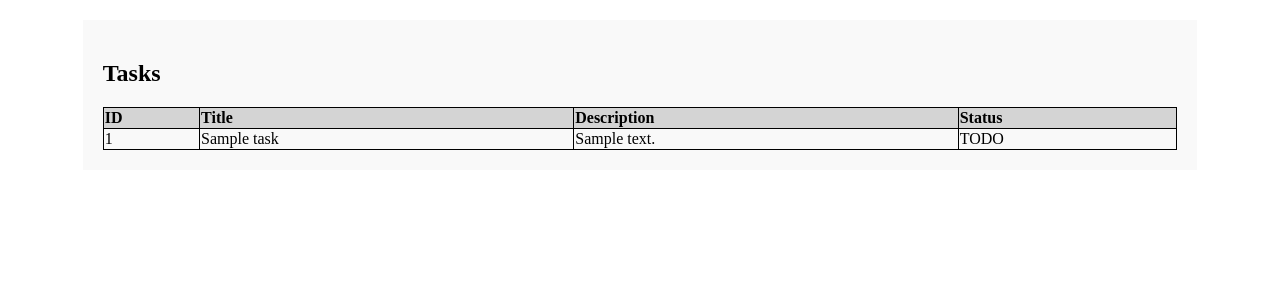
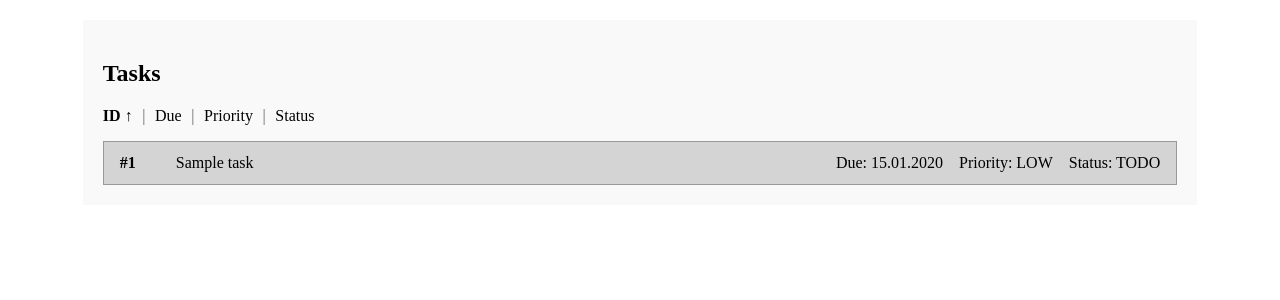
Before and after one commit to Raght/task-manager, a Flask app: page /tasks/ in a window 1280 px wide. Shown: the part 54-354 px from the top of the page. Run offline with Flask 3, Linux system fonts and the light colour scheme; a user stored in the database is signed in; tables that the repository leaves empty hold one stand-in row (values such as "Sample post").

Commit message:
Implemented tasks page

```diff
--- a/app/routes/tasks/tasks.py
+++ b/app/routes/tasks/tasks.py
@@ -9,14 +9,23 @@ task_bp = Blueprint('task', __name__, static_folder='../../static', template_fol
 @task_bp.route('/')
 @login_required
 def tasks():
+    sort = request.args.get('sort', 'id')
+    order = request.args.get('order', 'asc')
     try:
         tasks = TaskService.get_tasks_assigned_to_user(current_user.id)
+        sorted_tasks = TaskService.sort_tasks(tasks, sort, order)
     except ValueError as e:
         print(f'ValueError in {__name__}: {e}')
         flash('Server error.', category='error')
         tasks = []
 
-    return render_template('tasks.html', tasks=tasks)
+    return render_template(
+        'tasks.html',
+        tasks=sorted_tasks,
+        sort=sort,
+        order=order,
+        sorts=TaskService.get_available_sorts()
+    )
 
 
 @task_bp.route('/<int:id>', methods=['GET', 'POST'])
--- a/app/services/TaskService.py
+++ b/app/services/TaskService.py
@@ -4,6 +4,7 @@ from ..extensions import db
 from ..model.Tasks import Task
 from ..model.Users import Users
 from ..model.Enums import TaskStatus, TaskPriority
+from .TaskSortStrategy import SORT_STRATEGIES
 
 
 class TaskService():
@@ -129,6 +130,19 @@ class TaskService():
         return task
 
     @staticmethod
+    def sort_tasks(tasks, sort='id', order='asc'):
+        strategy = SORT_STRATEGIES.get(sort)
+        if strategy is None:
+            raise ValueError(f"Invalid sort key: {sort}")
+        if order not in ('asc', 'desc'):
+            raise ValueError(f"Invalid sort order: {order}")
+        return strategy.apply(list(tasks), reverse=(order == 'desc'))
+
+    @staticmethod
+    def get_available_sorts():
+        return list(SORT_STRATEGIES.keys())
+
+    @staticmethod
     def filter_tasks(filters=None):
         filters = filters or {}
         query = Task.query
--- a/app/templates/index.html
+++ b/app/templates/index.html
@@ -7,5 +7,8 @@
 
 {% block content %}
     <h2>Home</h2>
-    <p>This is the home page of the Flask application.</p>
+    <hr>
+
+
+
 {% endblock %}
--- a/app/templates/tasks.html
+++ b/app/templates/tasks.html
@@ -3,32 +3,56 @@
 {% block head %}
     <title>Tasks - Task Manager</title>
     <link rel="stylesheet" href="{{ url_for('static', filename='css/tasks.css')}}">
+    <link rel="stylesheet" href="{{ url_for('static', filename='css/project.css')}}">
 {% endblock %}
 
 {% block content %}
     <h2>Tasks</h2>
 
     {% if tasks %}
-    <table class="task-table">
-        <thead>
-            <tr>
-                <th>ID</th>
-                <th>Title</th>
-                <th>Description</th>
-                <th>Status</th>
-            </tr>
-        </thead>
-        <tbody>
-            {% for task in tasks %}
-            <tr class="task-element">
-                <td>{{ task.id }}</td>
-                <td>{{ task.name }}</td>
-                <td>{{ task.description }}</td>
-                <td>{{ task.status }}</td>
-            </tr>
-            {% endfor %}
-        </tbody>
-    </table>
+    <div class="tasks-list">
+        <div class="tab-toolbar">
+            <div class="sort-bar">
+                {% for key in sorts %}
+                {% if sort == key %}
+                    {% set link_order = 'desc' if order == 'asc' else 'asc' %}
+                {% else %}
+                    {% set link_order = 'asc' %}
+                {% endif %}
+                <a href="{{ url_for('task.tasks', sort=key, order=link_order) }}"
+                   class="{% if sort == key %}active{% endif %}">
+                    {% if key == 'id' %}ID{% elif key == 'due' %}Due{% elif key == 'priority' %}Priority{% else %}Status{% endif %}
+                    {% if sort == key %}
+                        {% if order == 'asc' %}&uarr;{% else %}&darr;{% endif %}
+                    {% endif %}
+                </a>
+                {% if not loop.last %}<span class="sort-sep">|</span>{% endif %}
+                {% endfor %}
+            </div>
+        </div>
+
+        {% if tasks %}
+            <div class="item-list">
+                {% for task in tasks %}
+                <a class="item-row task-row" href="{{ url_for('task.task', id=task.id) }}">
+                    <span class="item-id">#{{ task.id }}</span>
+                    <span class="item-main">{{ task.name }}</span>
+                    <span class="item-meta">
+                        {% if task.deadline %}Due: {{ task.deadline.strftime('%d.%m.%Y') }}{% else %}Due: —{% endif %}
+                    </span>
+                    <span class="item-meta">
+                        Priority: {% if task.priority %}{{ task.priority.name.replace('_', ' ') }}{% else %}—{% endif %}
+                    </span>
+                    <span class="item-meta">
+                        Status: {% if task.status %}{{ task.status.name.replace('_', ' ') }}{% else %}—{% endif %}
+                    </span>
+                </a>
+                {% endfor %}
+            </div>
+        {% else %}
+            <p class="empty-msg">No tasks in this project yet.</p>
+        {% endif %}
+    </div>
     {% else %}
         <p>No tasks found. Start by creating a new task!</p>
     {% endif %}
```
